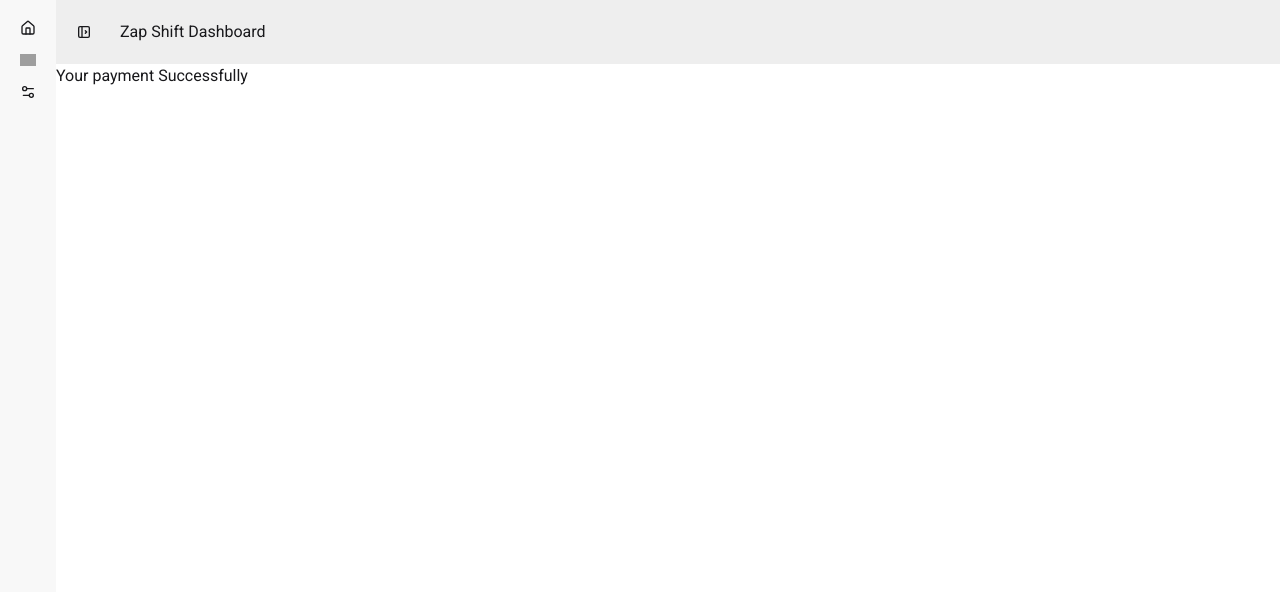
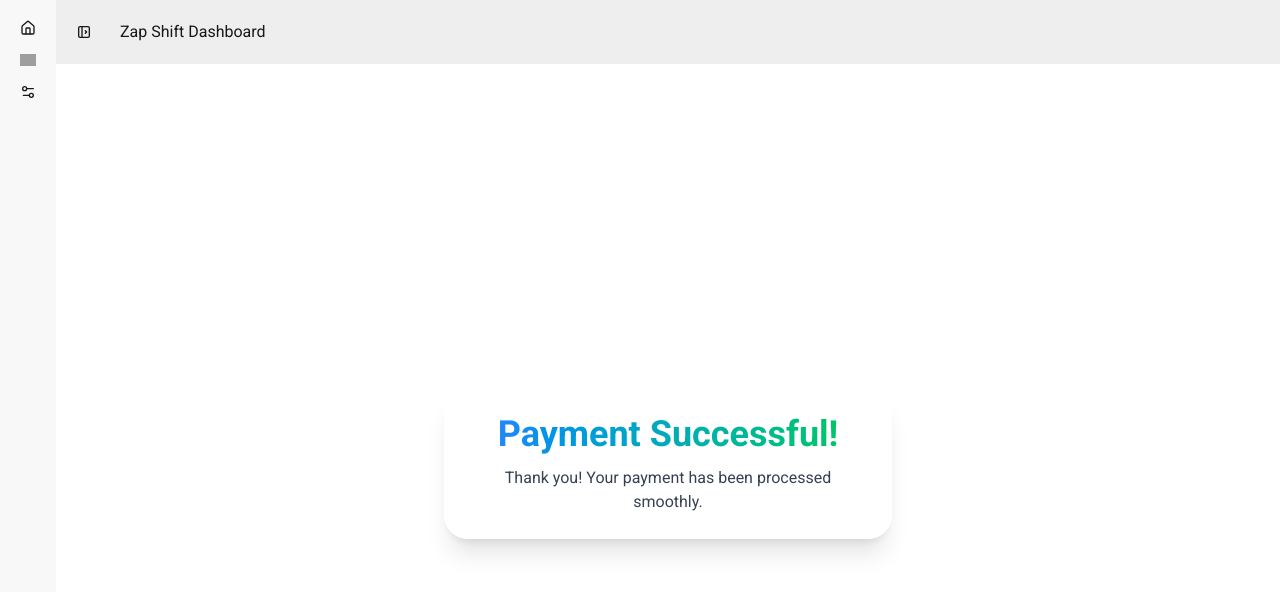
Before and after one commit to asadulislam1122/Zip-Shift-Claient, a React (Vite) app: page /dashboard/payment-success in a window 1280 px wide. Shown: the top 592 px of the page. Built offline with nearby package versions, Linux system fonts and the light colour scheme; no server answers; sample sign-in values are in the browser's storage; grey boxes are pictures that could not be loaded.

Commit message:
added by payment

```diff
--- a/src/Pages/DashBoard/Myparcels.jsx
+++ b/src/Pages/DashBoard/Myparcels.jsx
@@ -90,7 +90,9 @@ const Myparcels = () => {
                   <td>{parcel.receiverRegion}</td>
                   <td>
                     {parcel.paymentStatus === "paid" ? (
-                      <span className="text-green-500">Paid</span>
+                      <span className="btn btn-sm text-black bg-pink-600">
+                        Paid
+                      </span>
                     ) : (
                       <Link to={`/dashboard/payment/${parcel._id}`}>
                         <button className="btn btn-sm text-black hover:bg-lime-600 btn-primary">
--- a/src/Pages/DashBoard/PaymentSuccessFul.jsx
+++ b/src/Pages/DashBoard/PaymentSuccessFul.jsx
@@ -1,9 +1,52 @@
-import React from "react";
+import React, { useEffect } from "react";
+import { useSearchParams } from "react-router";
+import useAxiosSecure from "../../Hooks/useAxiosSecure";
 
 const PaymentSuccessFul = () => {
+  const [searchParams] = useSearchParams();
+  const sessionId = searchParams.get("session_id");
+  console.log(sessionId);
+  const axiosSecure = useAxiosSecure();
+  //
+  useEffect(() => {
+    if (sessionId) {
+      axiosSecure
+        .patch(`/payment-success?session_id=${sessionId}`)
+        .then((res) => {
+          console.log(res.data);
+        });
+    }
+  }, [sessionId, axiosSecure]);
   return (
-    <div>
-      <h2>Your payment Successfully</h2>
+    <div className="flex justify-center  items-center h-screen p-6">
+      <div
+        className="
+      w-full max-w-md
+      bg-white/30 backdrop-blur-xl
+      shadow-xl border border-white/40
+      rounded-3xl
+      p-6 text-center
+      transition-all duration-300
+      hover:shadow-2xl hover:scale-105
+      "
+      >
+        <h2
+          className="
+        text-3xl md:text-4xl
+        font-bold
+        bg-gradient-to-r from-blue-500 to-green-500
+        bg-clip-text text-transparent
+        transition-all duration-300
+        hover:tracking-wide
+      "
+        >
+          Payment Successful!
+        </h2>
+
+        <p className="mt-3 text-gray-700 text-sm md:text-base">
+          Thank you! Your payment has been processed smoothly.
+        </p>
+      </div>
     </div>
   );
 };
--- a/src/Pages/SendParsel/SendParcel.jsx
+++ b/src/Pages/SendParsel/SendParcel.jsx
@@ -1,6 +1,6 @@
 import React from "react";
 import { useForm, useWatch } from "react-hook-form";
-import { useLoaderData } from "react-router";
+import { useLoaderData, useNavigate } from "react-router";
 import Swal from "sweetalert2";
 import useAxiosSecure from "../../Hooks/useAxiosSecure";
 import useAuth from "../../Hooks/useAuth";
@@ -15,6 +15,7 @@ const SendParcel = () => {
   const { user } = useAuth();
   // console.log(user.email);
   const axiosSecure = useAxiosSecure();
+  const navigate = useNavigate();
   const handleSendParsel = (data) => {
     console.log(data);
     const isDocument = data.parcelType === "document";
@@ -46,18 +47,37 @@ const SendParcel = () => {
       showCancelButton: true,
       confirmButtonColor: "#3085d6",
       cancelButtonColor: "#d33",
-      confirmButtonText: "I Agree!",
+      confirmButtonText: "Confirm!",
     }).then((result) => {
       if (result.isConfirmed) {
         //  save the  parsel info to the database
         axiosSecure.post("/parcels", data).then((res) => {
           console.log("after saving parcels", res.data);
+          if (res.data.insertedId) {
+            navigate("/dashboard/my-parcels");
+            Swal.fire({
+              position: "top-end",
+              icon: "success",
+              title:
+                "<span style='font-size:18px;font-weight:600'>Parcel Created Successfully</span>",
+              html: "<small style='color:#555'>Please complete your payment</small>",
+              background: "rgba(255, 255, 255, 0.85)",
+              backdrop: `
+    rgba(0,0,0,0.1)
+    left top
+    no-repeat
+  `,
+              showConfirmButton: false,
+              timer: 2500,
+              timerProgressBar: true,
+              toast: true,
+              customClass: {
+                popup:
+                  "animate__animated animate__fadeInDown rounded-xl shadow-xl",
+              },
+            });
+          }
         });
-        // Swal.fire({
-        //   title: "Deleted!",
-        //   text: "Your Cost  has been deleted.",
-        //   icon: "success",
-        // });
       }
     });
   };
```
